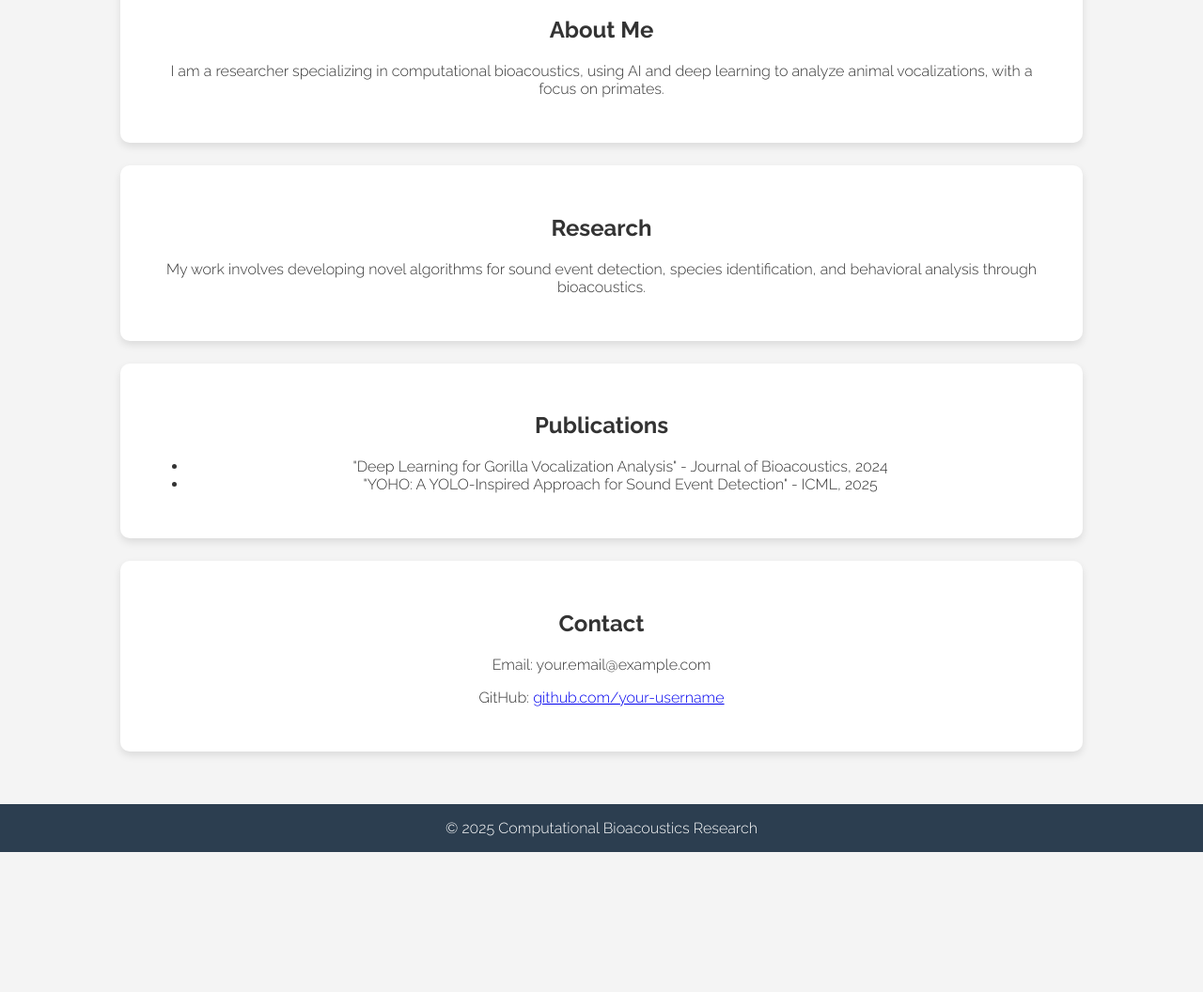
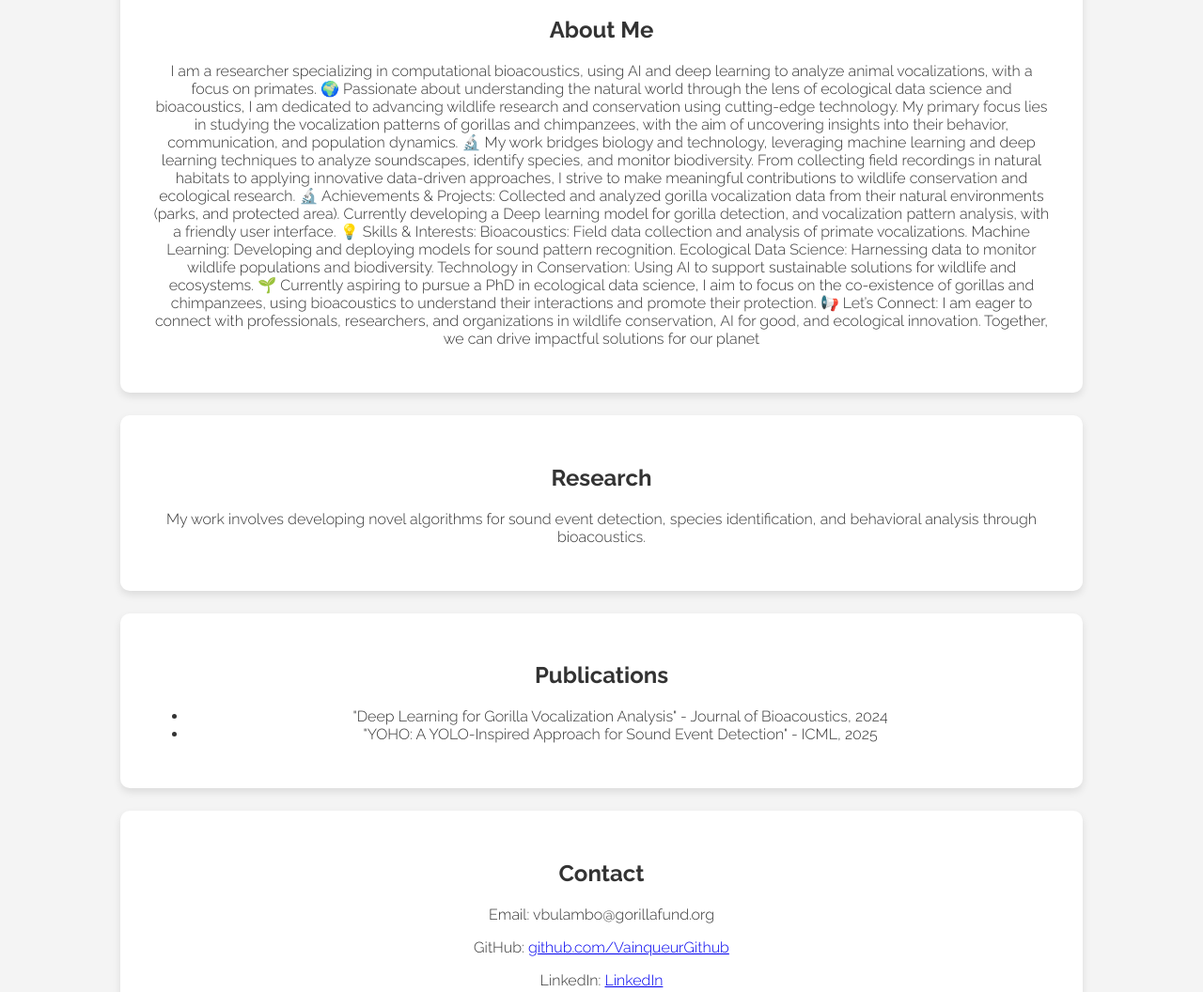
Before and after one commit to VainqueurGithub/VainqueurGithub.github.io, a plain HTML site: page index.html in a window 1280 px wide. Shown: the part 396-1452 px from the top of the page at 94% size. Before the commit the page ends 1303 px from the top, so only its background shows below. Drawn offline with Linux system fonts and the light colour scheme.

Commit message:
Third commit

```diff
--- a/index.html
+++ b/index.html
@@ -59,14 +59,35 @@
 </head>
 <body>
     <header>
-        <h1>Computational Bioacoustics Research</h1>
+        <h1>Computational Bioacoustics Researcher</h1>
         <p>Exploring Soundscapes in Nature through AI & Machine Learning</p>
     </header>
     <div class="container">
         <div class="section">
             <img src="Vainqueur.JPG" alt="Profile Picture" class="profile-pic">
             <h2>About Me</h2>
-            <p>I am a researcher specializing in computational bioacoustics, using AI and deep learning to analyze animal vocalizations, with a focus on primates.</p>
+            <p>
+                I am a researcher specializing in computational bioacoustics, using AI and deep learning to analyze animal vocalizations, with a focus on primates.
+                🌍 Passionate about understanding the natural world through the lens of ecological data science and bioacoustics, I am dedicated to advancing wildlife research and conservation using cutting-edge technology. My primary focus lies in studying the vocalization patterns of gorillas and chimpanzees, with the aim of uncovering insights into their behavior, communication, and population dynamics.
+
+                🔬 My work bridges biology and technology, leveraging machine learning and deep learning techniques to analyze soundscapes, identify species, and monitor biodiversity. From collecting field recordings in natural habitats to applying innovative data-driven approaches, I strive to make meaningful contributions to wildlife conservation and ecological research.
+
+                🔬 Achievements & Projects:
+
+                Collected and analyzed gorilla vocalization data from their natural environments (parks, and protected area).
+                Currently developing a Deep learning model for gorilla detection, and vocalization pattern analysis, with a friendly user interface.
+
+                💡 Skills & Interests:
+
+                Bioacoustics: Field data collection and analysis of primate vocalizations.
+                Machine Learning: Developing and deploying models for sound pattern recognition.
+                Ecological Data Science: Harnessing data to monitor wildlife populations and biodiversity.
+                Technology in Conservation: Using AI to support sustainable solutions for wildlife and ecosystems.
+                🌱 Currently aspiring to pursue a PhD in ecological data science, I aim to focus on the co-existence of gorillas and chimpanzees, using bioacoustics to understand their interactions and promote their protection.
+
+                📢 Let’s Connect:
+                I am eager to connect with professionals, researchers, and organizations in wildlife conservation, AI for good, and ecological innovation. Together, we can drive impactful solutions for our planet
+            </p>
         </div>
         <div class="section">
             <h2>Research</h2>
@@ -81,12 +102,13 @@
         </div>
         <div class="section">
             <h2>Contact</h2>
-            <p>Email: your.email@example.com</p>
-            <p>GitHub: <a href="https://github.com/your-username" target="_blank">github.com/your-username</a></p>
+            <p>Email: vbulambo@gorillafund.org</p>
+            <p>GitHub: <a href="https://github.com/VainqueurGithub/" target="_blank">github.com/VainqueurGithub</a></p>
+            <p>LinkedIn: <a href="https://www.linkedin.com/in/msc-vainqueur-kilindo-1424ab1aa?utm_source=share&utm_campaign=share_via&utm_content=profile&utm_medium=android_app">LinkedIn</a></p>
         </div>
     </div>
     <footer>
-        &copy; 2025 Computational Bioacoustics Research
+        &copy; 2025 Computational Bioacoustics Researcher
     </footer>
 </body>
 </html>
```
